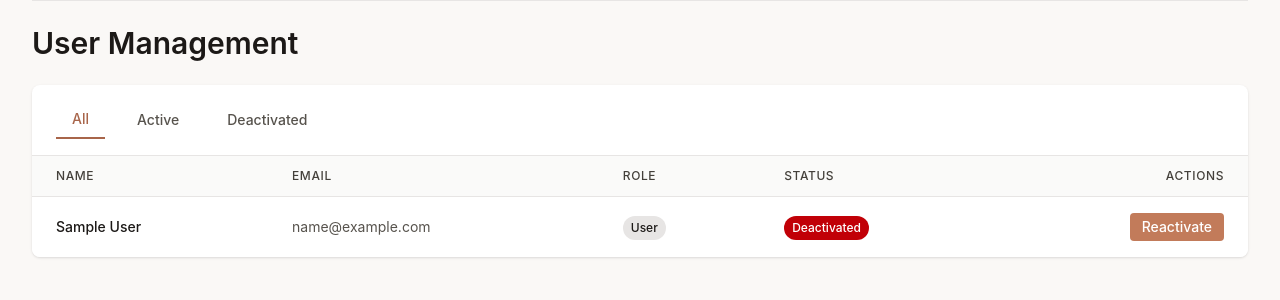
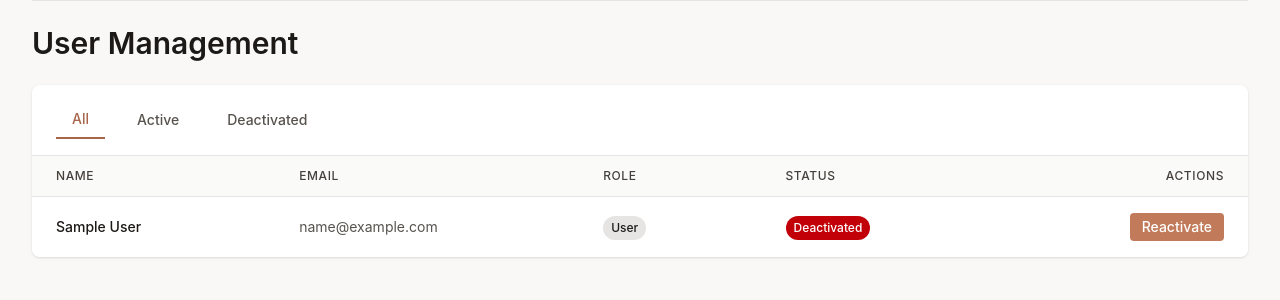
Before and after one commit to golgor/cost-tracker, a Python web app: template app/templates/admin/users.html in a window 1280 px wide. Shown: the part 171-471 px from the top of the page. Run offline with Jinja, Linux system fonts and the light colour scheme; the template is opened without the code that fills it: most values are stand-ins (such as "Sample title", 1, 10 or a date in 2020); style sheets or scripts are compiled from the project's sources.

Commit message:
fix table not changing size with different filters

```diff
--- a/app/templates/admin/_user_row.html
+++ b/app/templates/admin/_user_row.html
@@ -1,4 +1,4 @@
-<tr class="hover:bg-stone-50" id="user-row-{{ u.id }}">
+<tr class="hover:bg-stone-50 user-row" id="user-row-{{ u.id }}" data-status="{% if u.is_active %}active{% else %}deactivated{% endif %}">
   <td class="px-6 py-4 whitespace-nowrap text-sm font-medium text-stone-900">
     {{ u.display_name }}
   </td>
--- a/app/templates/admin/users.html
+++ b/app/templates/admin/users.html
@@ -30,13 +30,13 @@
     <!-- Filter tabs -->
     <div class="border-b border-stone-200 px-6 py-4">
       <div class="flex gap-4">
-        <button class="px-4 py-2 text-sm font-medium text-primary-600 border-b-2 border-primary-600">
+        <button onclick="filterUsers('all')" data-filter="all" class="filter-btn px-4 py-2 text-sm font-medium text-primary-600 border-b-2 border-primary-600">
           All
         </button>
-        <button class="px-4 py-2 text-sm font-medium text-stone-600 hover:text-stone-900">
+        <button onclick="filterUsers('active')" data-filter="active" class="filter-btn px-4 py-2 text-sm font-medium text-stone-600 hover:text-stone-900">
           Active
         </button>
-        <button class="px-4 py-2 text-sm font-medium text-stone-600 hover:text-stone-900">
+        <button onclick="filterUsers('deactivated')" data-filter="deactivated" class="filter-btn px-4 py-2 text-sm font-medium text-stone-600 hover:text-stone-900">
           Deactivated
         </button>
       </div>
@@ -44,19 +44,19 @@
 
     <!-- Table -->
     <div class="overflow-x-auto">
-      <table class="w-full">
+      <table class="w-full" style="table-layout: fixed;">
         <thead class="bg-stone-50 border-b border-stone-200">
           <tr>
-            <th class="px-6 py-3 text-left text-xs font-medium text-stone-700 uppercase tracking-wider">Name</th>
-            <th class="px-6 py-3 text-left text-xs font-medium text-stone-700 uppercase tracking-wider">Email</th>
-            <th class="px-6 py-3 text-left text-xs font-medium text-stone-700 uppercase tracking-wider">Role</th>
-            <th class="px-6 py-3 text-left text-xs font-medium text-stone-700 uppercase tracking-wider">Status</th>
-            <th class="px-6 py-3 text-right text-xs font-medium text-stone-700 uppercase tracking-wider">Actions</th>
+            <th class="px-6 py-3 text-left text-xs font-medium text-stone-700 uppercase tracking-wider" style="width: 20%;">Name</th>
+            <th class="px-6 py-3 text-left text-xs font-medium text-stone-700 uppercase tracking-wider" style="width: 25%;">Email</th>
+            <th class="px-6 py-3 text-left text-xs font-medium text-stone-700 uppercase tracking-wider" style="width: 15%;">Role</th>
+            <th class="px-6 py-3 text-left text-xs font-medium text-stone-700 uppercase tracking-wider" style="width: 15%;">Status</th>
+            <th class="px-6 py-3 text-right text-xs font-medium text-stone-700 uppercase tracking-wider" style="width: 25%;">Actions</th>
           </tr>
         </thead>
         <tbody class="bg-white divide-y divide-stone-200">
           {% for u in users %}
-          <tr class="hover:bg-stone-50" id="user-row-{{ u.id }}">
+          <tr class="hover:bg-stone-50 user-row" id="user-row-{{ u.id }}" data-status="{% if u.is_active %}active{% else %}deactivated{% endif %}">
             <td class="px-6 py-4 whitespace-nowrap text-sm font-medium text-stone-900">
               {{ u.display_name }}
             </td>
@@ -132,4 +132,29 @@
 
 <!-- Modal container for confirmation dialogs -->
 <div id="modal-container"></div>
+
+<script>
+function filterUsers(filter) {
+  // Update button styles
+  document.querySelectorAll('.filter-btn').forEach(btn => {
+    if (btn.dataset.filter === filter) {
+      btn.classList.remove('text-stone-600', 'hover:text-stone-900');
+      btn.classList.add('text-primary-600', 'border-b-2', 'border-primary-600');
+    } else {
+      btn.classList.remove('text-primary-600', 'border-b-2', 'border-primary-600');
+      btn.classList.add('text-stone-600', 'hover:text-stone-900');
+    }
+  });
+
+  // Show/hide rows based on filter
+  document.querySelectorAll('.user-row').forEach(row => {
+    const status = row.dataset.status;
+    if (filter === 'all' || status === filter) {
+      row.style.display = '';
+    } else {
+      row.style.display = 'none';
+    }
+  });
+}
+</script>
 {% endblock %}
```
